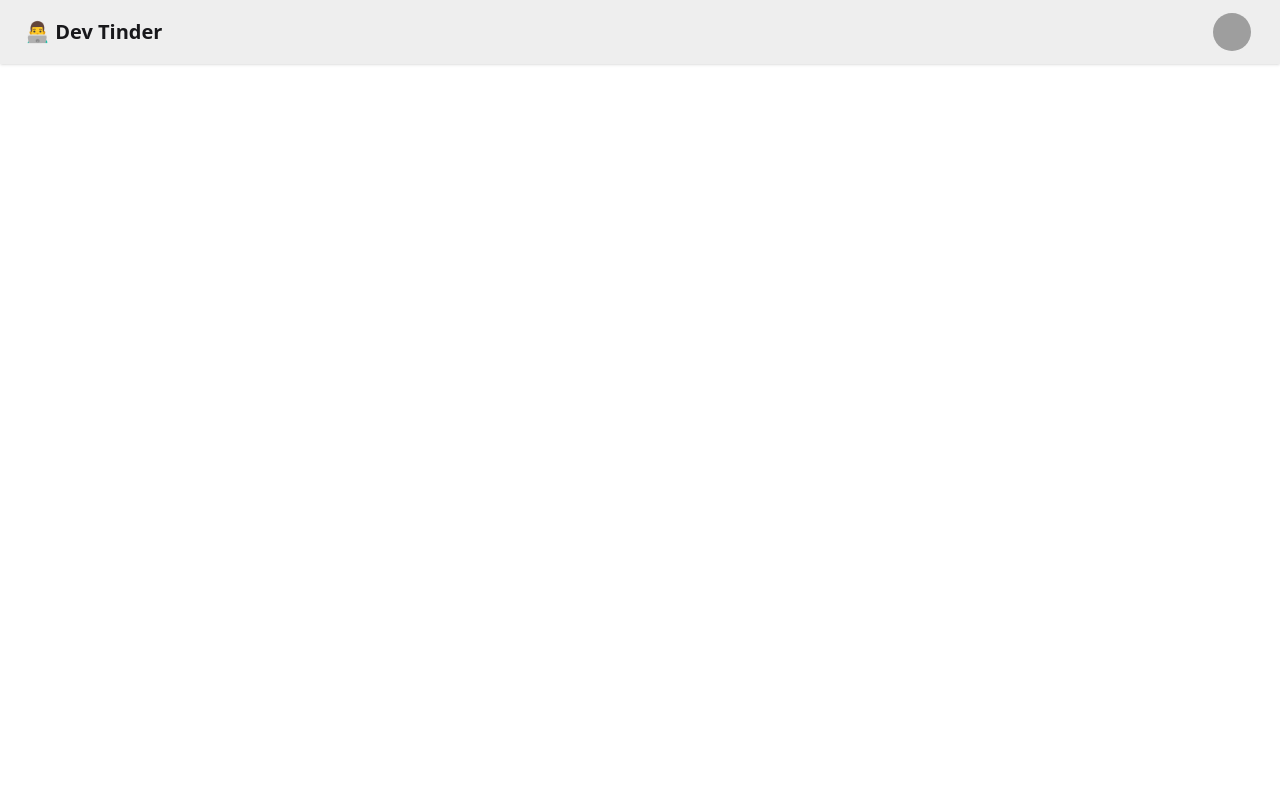
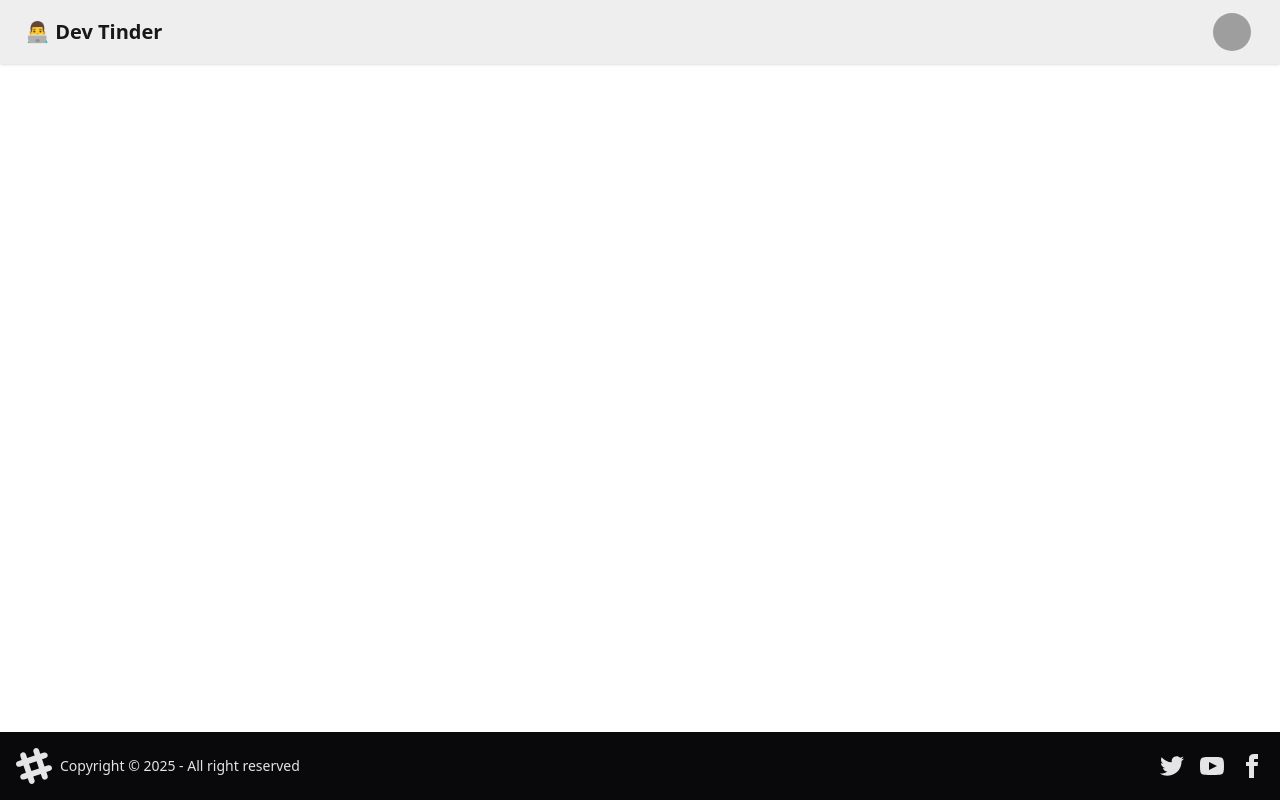
Before and after one commit to rushikeshacharya/node.dev, a React (Vite) app in the folder mern-poc/web/: page / in a window 1280 px wide. Built offline with nearby package versions, Linux system fonts and the light colour scheme; grey boxes are pictures that could not be loaded.

Commit message:
feat: add footer component

```diff
--- a/mern-poc/web/components/Body.jsx
+++ b/mern-poc/web/components/Body.jsx
@@ -1,5 +1,7 @@
 import React from "react";
 import NavBar from "../components/NavBar";
+import Footer from "../components/Footer";
+
 import { Outlet } from "react-router-dom";
 
 const Body = () => {
@@ -7,6 +9,7 @@
     <div>
       <NavBar />
       <Outlet />
+      <Footer />
     </div>
   );
 };
--- /dev/null
+++ b/mern-poc/web/components/Footer.jsx
@@ -0,0 +1,59 @@
+import React from "react";
+
+const Footer = () => {
+  return (
+    <footer className="footer sm:footer-horizontal bg-neutral text-neutral-content fixed bottom-0 p-4">
+      <aside className="grid-flow-col items-center">
+        <svg
+          width="36"
+          height="36"
+          viewBox="0 0 24 24"
+          xmlns="http://www.w3.org/2000/svg"
+          fillRule="evenodd"
+          clipRule="evenodd"
+          className="fill-current"
+        >
+          <path d="M22.672 15.226l-2.432.811.841 2.515c.33 1.019-.209 2.127-1.23 2.456-1.15.325-2.148-.321-2.463-1.226l-.84-2.518-5.013 1.677.84 2.517c.391 1.203-.434 2.542-1.831 2.542-.88 0-1.601-.564-1.86-1.314l-.842-2.516-2.431.809c-1.135.328-2.145-.317-2.463-1.229-.329-1.018.211-2.127 1.231-2.456l2.432-.809-1.621-4.823-2.432.808c-1.355.384-2.558-.59-2.558-1.839 0-.817.509-1.582 1.327-1.846l2.433-.809-.842-2.515c-.33-1.02.211-2.129 1.232-2.458 1.02-.329 2.13.209 2.461 1.229l.842 2.515 5.011-1.677-.839-2.517c-.403-1.238.484-2.553 1.843-2.553.819 0 1.585.509 1.85 1.326l.841 2.517 2.431-.81c1.02-.33 2.131.211 2.461 1.229.332 1.018-.21 2.126-1.23 2.456l-2.433.809 1.622 4.823 2.433-.809c1.242-.401 2.557.484 2.557 1.838 0 .819-.51 1.583-1.328 1.847m-8.992-6.428l-5.01 1.675 1.619 4.828 5.011-1.674-1.62-4.829z"></path>
+        </svg>
+        <p>Copyright © {new Date().getFullYear()} - All right reserved</p>
+      </aside>
+      <nav className="grid-flow-col gap-4 md:place-self-center md:justify-self-end">
+        <a>
+          <svg
+            xmlns="http://www.w3.org/2000/svg"
+            width="24"
+            height="24"
+            viewBox="0 0 24 24"
+            className="fill-current"
+          >
+            <path d="M24 4.557c-.883.392-1.832.656-2.828.775 1.017-.609 1.798-1.574 2.165-2.724-.951.564-2.005.974-3.127 1.195-.897-.957-2.178-1.555-3.594-1.555-3.179 0-5.515 2.966-4.797 6.045-4.091-.205-7.719-2.165-10.148-5.144-1.29 2.213-.669 5.108 1.523 6.574-.806-.026-1.566-.247-2.229-.616-.054 2.281 1.581 4.415 3.949 4.89-.693.188-1.452.232-2.224.084.626 1.956 2.444 3.379 4.6 3.419-2.07 1.623-4.678 2.348-7.29 2.04 2.179 1.397 4.768 2.212 7.548 2.212 9.142 0 14.307-7.721 13.995-14.646.962-.695 1.797-1.562 2.457-2.549z"></path>
+          </svg>
+        </a>
+        <a>
+          <svg
+            xmlns="http://www.w3.org/2000/svg"
+            width="24"
+            height="24"
+            viewBox="0 0 24 24"
+            className="fill-current"
+          >
+            <path d="M19.615 3.184c-3.604-.246-11.631-.245-15.23 0-3.897.266-4.356 2.62-4.385 8.816.029 6.185.484 8.549 4.385 8.816 3.6.245 11.626.246 15.23 0 3.897-.266 4.356-2.62 4.385-8.816-.029-6.185-.484-8.549-4.385-8.816zm-10.615 12.816v-8l8 3.993-8 4.007z"></path>
+          </svg>
+        </a>
+        <a>
+          <svg
+            xmlns="http://www.w3.org/2000/svg"
+            width="24"
+            height="24"
+            viewBox="0 0 24 24"
+            className="fill-current"
+          >
+            <path d="M9 8h-3v4h3v12h5v-12h3.642l.358-4h-4v-1.667c0-.955.192-1.333 1.115-1.333h2.885v-5h-3.808c-3.596 0-5.192 1.583-5.192 4.615v3.385z"></path>
+          </svg>
+        </a>
+      </nav>
+    </footer>
+  );
+};
+
+export default Footer;
```
